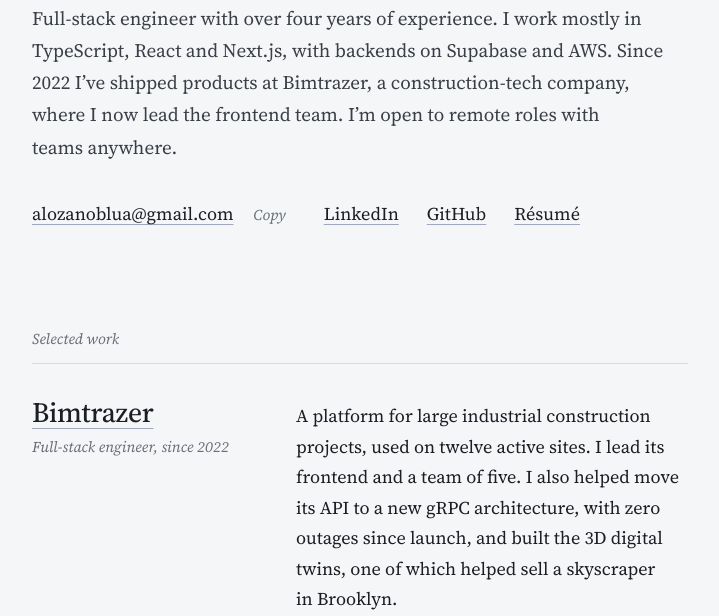
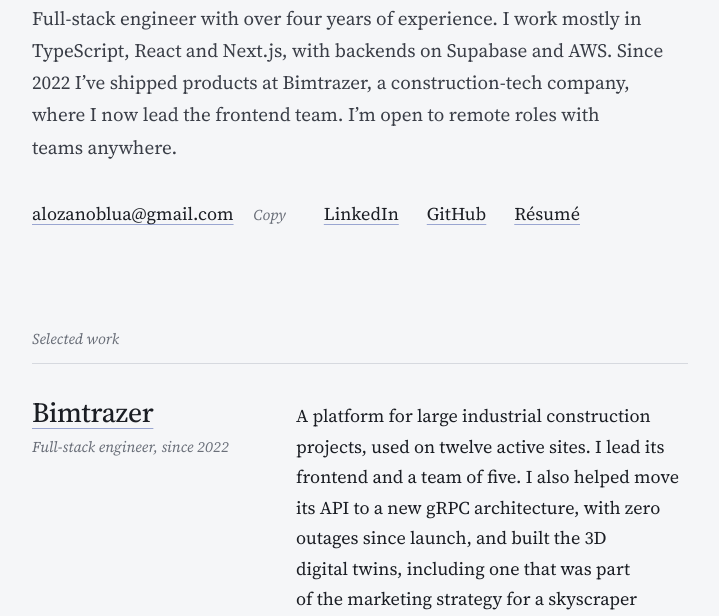
Before and after one commit to agustinlzn/agustinlzn.com, a plain HTML site: page index.html in a window 1280 px wide. Shown: the part 336-952 px from the top of the page, without its empty margins (280-999 px from the left). Drawn offline with Linux system fonts and the light colour scheme; a script that the page names is missing.

Commit message:
Don't claim the digital twin sold the Brooklyn skyscraper
Co-Authored-By: Claude Opus 5.5 <noreply@anthropic.com>

```diff
--- a/index.html
+++ b/index.html
@@ -42,7 +42,7 @@
         <article class="piece">
           <h3><a href="https://bimtrazer.com">Bimtrazer</a></h3>
           <p class="meta">Full-stack engineer, since 2022</p>
-          <p>A platform for large industrial construction projects, used on twelve active sites. I lead its frontend and a team of five. I also helped move its API to a new gRPC architecture, with zero outages since launch, and built the 3D digital twins, one of which helped sell a skyscraper in Brooklyn.</p>
+          <p>A platform for large industrial construction projects, used on twelve active sites. I lead its frontend and a team of five. I also helped move its API to a new gRPC architecture, with zero outages since launch, and built the 3D digital twins, including one that was part of the marketing strategy for a skyscraper in Brooklyn.</p>
         </article>
 
         <article class="piece">
```
